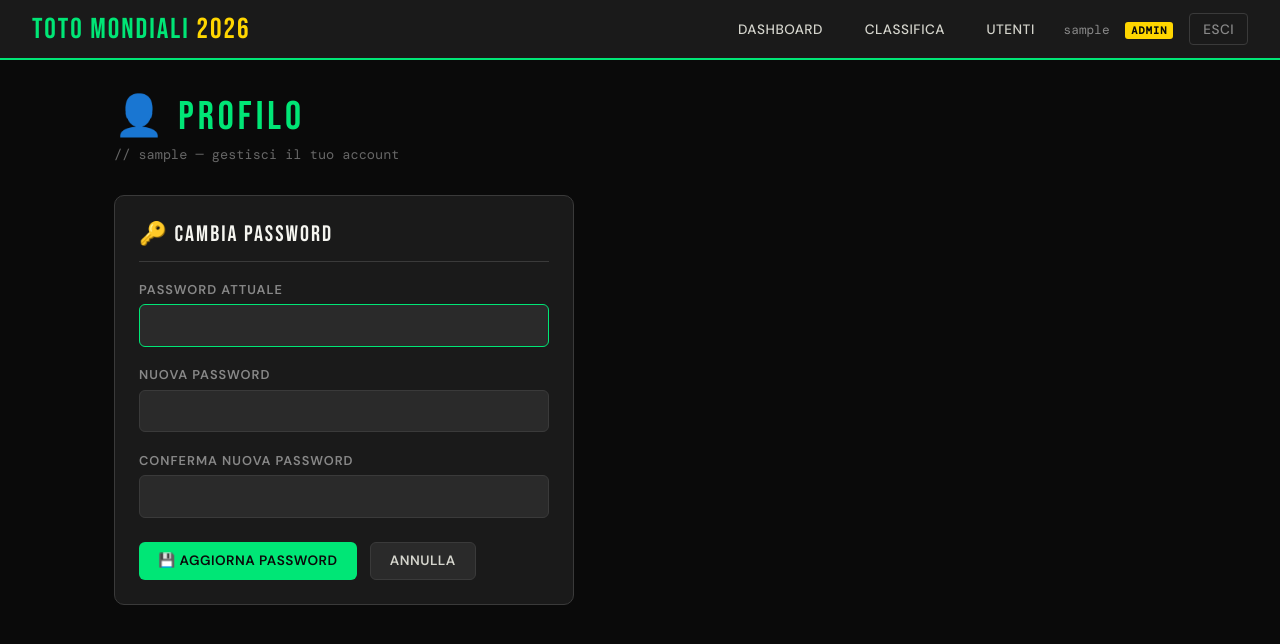
After one commit to mbiella/PRONOSTICI, a Flask app: page /profilo in a window 1280 px wide. The commit adds this page. Shown: the top 644 px of the page. Run offline with Flask 3, Linux system fonts and the light colour scheme; the visitor is signed in with stand-in values (Sample User, id 1).

Commit message:
Add files via upload

```diff
--- a/templates/base.html
+++ b/templates/base.html
@@ -281,6 +281,7 @@ main { max-width: 1100px; margin: 0 auto; padding: 2rem 1.5rem; }
     {% if not session.get('is_admin') %}
       <a href="{{ url_for('index') }}">Giornate</a>
       <a href="{{ url_for('classifica_generale') }}">Classifica</a>
+      <a href="{{ url_for('profilo') }}">Profilo</a>
     {% else %}
       <a href="{{ url_for('admin_dashboard') }}">Dashboard</a>
       <a href="{{ url_for('admin_classifica') }}">Classifica</a>
--- /dev/null
+++ b/templates/profilo.html
@@ -0,0 +1,35 @@
+{% extends "base.html" %}
+{% block title %}Il mio Profilo{% endblock %}
+{% block content %}
+<div class="page-title">👤 <span class="accent">Profilo</span></div>
+<div class="page-subtitle">// {{ session.username }} — gestisci il tuo account</div>
+
+<div class="card" style="max-width:460px;">
+  <div class="card-header">🔑 Cambia Password</div>
+
+  {% with messages = get_flashed_messages(with_categories=true) %}
+    {% for cat, msg in messages %}
+      <div class="alert alert-{{ cat }}">{{ msg }}</div>
+    {% endfor %}
+  {% endwith %}
+
+  <form method="POST">
+    <div class="form-group">
+      <label class="form-label">Password attuale</label>
+      <input class="form-input" type="password" name="password_attuale" required autofocus>
+    </div>
+    <div class="form-group">
+      <label class="form-label">Nuova password</label>
+      <input class="form-input" type="password" name="password_nuova" required>
+    </div>
+    <div class="form-group">
+      <label class="form-label">Conferma nuova password</label>
+      <input class="form-input" type="password" name="password_conferma" required>
+    </div>
+    <div style="display:flex; gap:0.8rem; margin-top:1.5rem;">
+      <button type="submit" class="btn btn-primary">💾 Aggiorna Password</button>
+      <a href="{{ url_for('index') }}" class="btn btn-secondary">Annulla</a>
+    </div>
+  </form>
+</div>
+{% endblock %}
```
